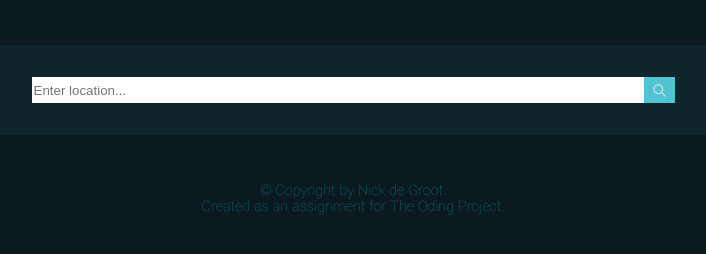
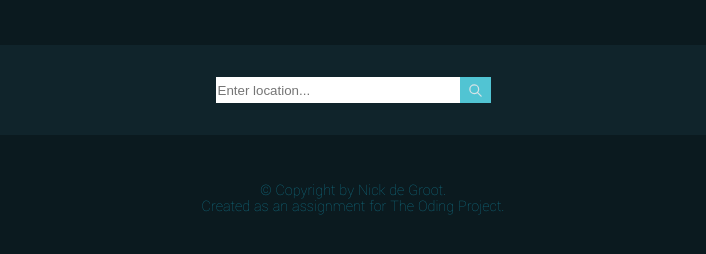
Before and after one commit to Nickdegroot93/weatherApp, a website built with webpack: page dist/index.html in a window 1280 px wide. Shown: the part 142-396 px from the top of the page, without its empty margins (287-993 px from the left). Built offline with Linux system fonts and the light colour scheme.

Commit message:
CSS Changes

```diff
--- a/src/style.css
+++ b/src/style.css
@@ -200,7 +200,7 @@ button:hover {
 }
 
 .search__field {
-	width: 50%;
+	width: 15rem;
 	height: 1.5rem;
 	border: none;
 }
```
Also changed, not shown: dist/main.js.
